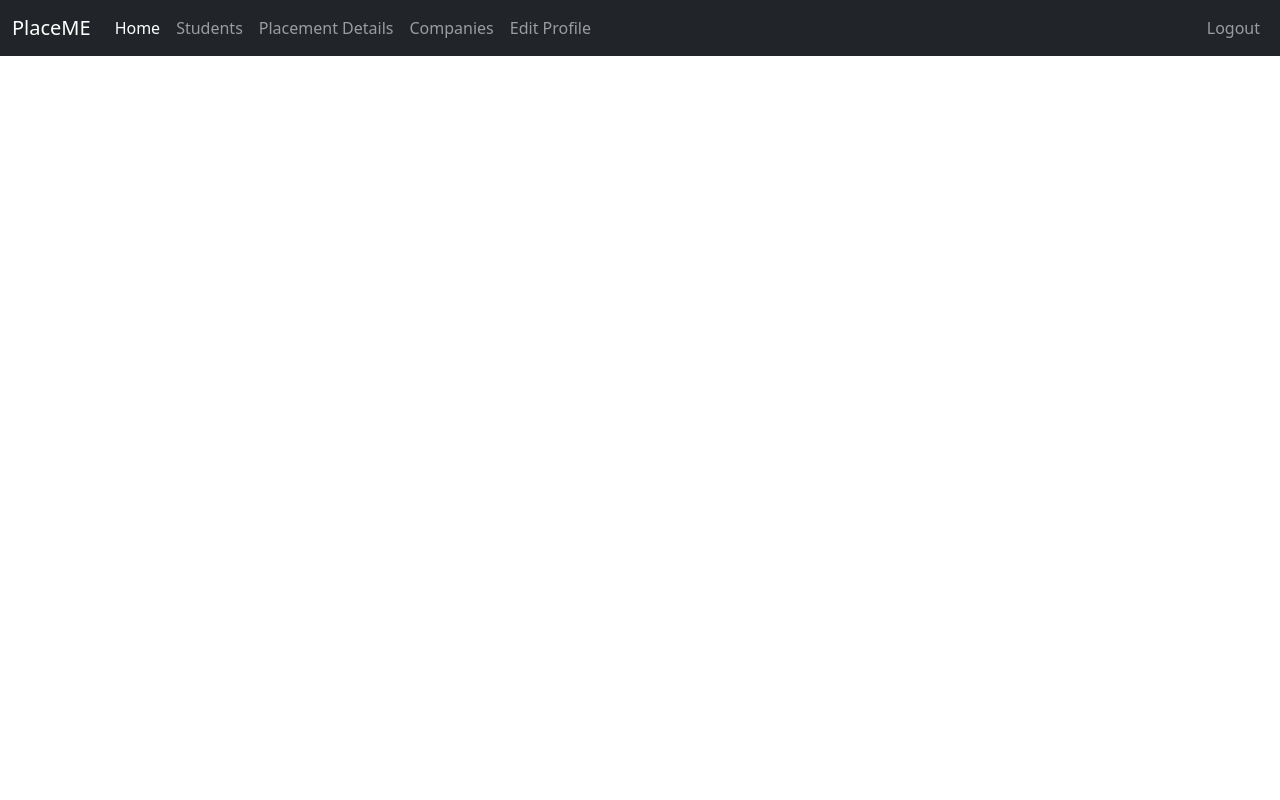
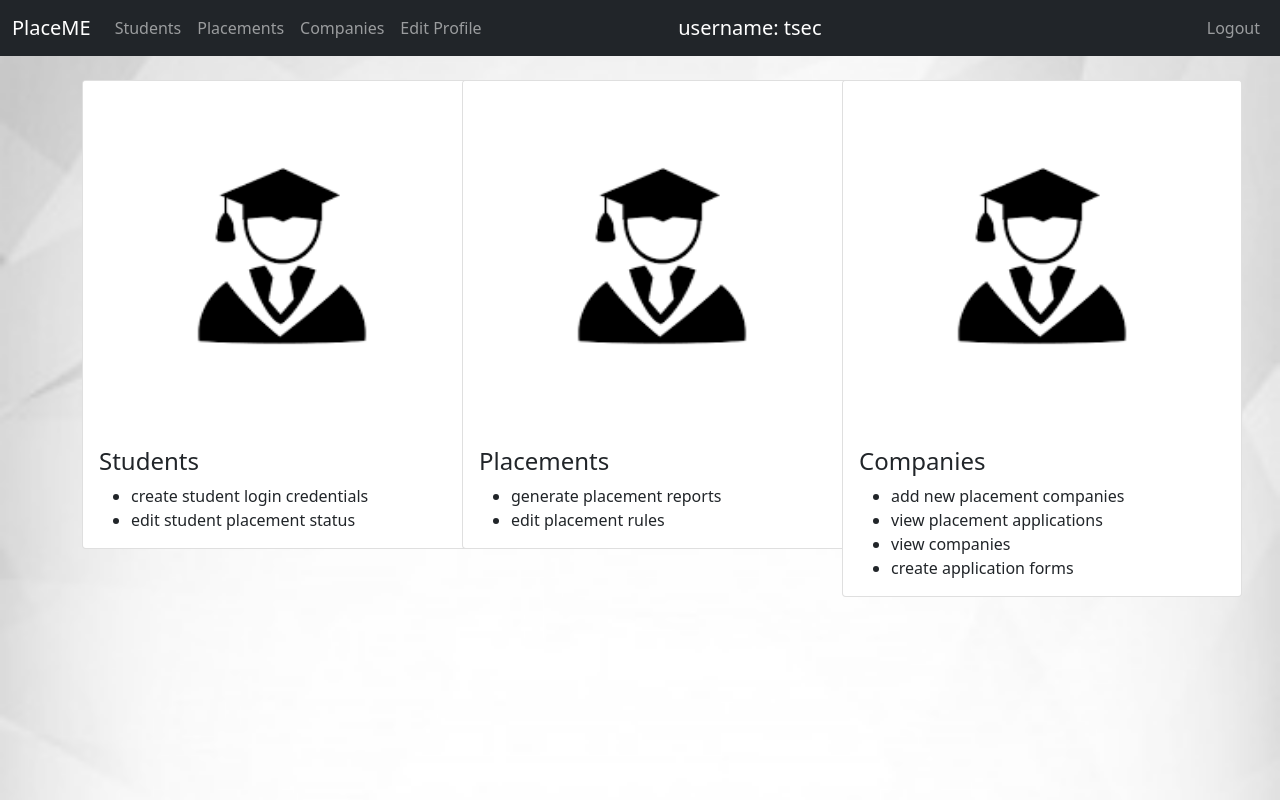
Before and after one commit to shobhitexe/placeme, a Django app: template base/templates/home.html in a window 1280 px wide. Run offline with Django 3.2, Linux system fonts and the light colour scheme; the template is opened without the code that fills it, so the values that code supplies are empty; a user stored in the database is signed in; some libraries are stand-ins or nearby versions.

Commit message:
added base

```diff
--- a/base/templates/base.html
+++ b/base/templates/base.html
@@ -6,6 +6,7 @@
     <meta name="viewport" content="width=device-width, initial-scale=1.0">
     <title>PlaceME</title>
     {% load static %}
+    <link href="{% static 'css/index.css' %}" rel="stylesheet">
     <link href="{% static 'css/bootstrap.min.css' %}" rel="stylesheet">
     <script src="{% static 'js/bootstrap.min.js' %}"></script>
 
@@ -19,16 +20,13 @@
           </button>
           <div class="collapse navbar-collapse" id="navbarNavDropdown">
             <ul class="navbar-nav">
-              <li class="nav-item">
-                <a class="nav-link active" aria-current="page" href="#">Home</a>
-              </li>
               {% if request.user.is_staff %}
               <li class="nav-item">
                 <a class="nav-link" href="#">Students</a>
               </li>
               {% endif %}
               <li class="nav-item">
-                <a class="nav-link" href="#">Placement Details</a>
+                <a class="nav-link" href="#">Placements</a>
               </li>
               <li class="nav-item">
                 <a class="nav-link" href="#">Companies</a>
@@ -37,6 +35,7 @@
                 <a class="nav-link" href="#">Edit Profile</a>
               </li>
             </ul>
+            <a class="navbar-brand mx-auto">username: {{ request.user.username }}</a>
             <ul class="navbar-nav ms-auto">
                 <li class="nav-item">
                     <a class="nav-link" href="#">Logout</a>
--- a/base/templates/home.html
+++ b/base/templates/home.html
@@ -1,5 +1,60 @@
 {% extends 'base.html' %}
+{% load static %}
+{% block content %}
+<br>
+<div class="container">
+    <div class="row">
+        {% if request.user.is_staff %}
+        <div class="col-lg-4 mb-4">
+            <div class="card" style="width:400px">
+                <img class="card-img-top" src="{% static 'images/student.png' %}" alt="Card image" height="350">
+                <div class="card-body">
+                <h4 class="card-title">Students</h4>
+                <ul class="card-text">
+                        <li>create student login credentials</li>
+                        <li>edit student placement status</li>
+                </ul>
+                </div>
+            </div>
+        </div>
+        {% endif %}
+        <div class="col-lg-4 mb-4">
+            <div class="card" style="width:400px">
+                <img class="card-img-top" src="{% static 'images/student.png' %}" alt="Card image" height="350">
+                <div class="card-body">
+                <h4 class="card-title">Placements</h4>
+                <ul class="card-text">
+                    {% if request.user.is_staff %}
+                        <li>generate placement reports</li>
+                        <li>edit placement rules</li>
+                    {% else %}
+                        <li>view placement rules</li>
+                        <li>view placement results</li>
+                    {% endif %}
+                </ul>
+                </div>
+            </div>
+        </div>
+        <div class="col-lg-4 mb-4">
+            <div class="card" style="width:400px">
+                <img class="card-img-top" src="{% static 'images/student.png' %}" alt="Card image" height="350">
+                <div class="card-body">
+                <h4 class="card-title">Companies</h4>
+                <ul class="card-text">
+                    {% if request.user.is_staff %}
+                        <li>add new placement companies</li>
+                        <li>view placement applications</li>
+                        <li>view companies</li>
+                        <li>create application forms</li>
+                    {% else %}
+                        <li>view companies</li>
+                        <li>apply for company placement</li>
+                    {% endif %}
+                </ul>
+                </div>
+            </div>
+        </div>
+    </div>
+</div>
 
-{% block content %}
-
-{% endblock %}
+{% endblock content %}
--- a/base/templates/index.html
+++ b/base/templates/index.html
@@ -5,7 +5,7 @@
     <title>PLACEME</title>
     {% load static %}
     <link href="{% static 'css/bootstrap.min.css' %}" rel="stylesheet">
-    <link href="{% static 'css/home.css' %}" rel="stylesheet">
+    <link href="{% static 'css/index.css' %}" rel="stylesheet">
     <script src="{% static 'js/bootstrap.min.js' %}"></script>
 </head>
 <body>
--- a/base/views.py
+++ b/base/views.py
@@ -2,12 +2,13 @@ from django.http.response import HttpResponse
 from django.shortcuts import redirect, render
 from django.contrib.auth import login,authenticate
 from django.contrib import messages
+from django.views.decorators.csrf import csrf_exempt
 # Create your views here.
 
 def index_view(request):
     return render(request,'index.html')
 
-
+@csrf_exempt
 def login_handle_view(request):
     if request.method == 'POST':
         username = request.POST.get('uname')
@@ -18,4 +19,4 @@ def login_handle_view(request):
             return render(request,'home.html')
         else:
             messages.error(request,"Invalid username or password.")
-            return render(request,'index.html')
+            return redirect(request.META['HTTP_REFERER'])
--- a/placeme/urls.py
+++ b/placeme/urls.py
@@ -20,5 +20,5 @@ from base.views import index_view,login_handle_view
 urlpatterns = [
     path('admin/', admin.site.urls),
     path('', index_view, name='index'),
-    path('login/',login_handle_view,name='loginhandle')
+    path('home/',login_handle_view,name='loginhandle')
 ]
```
Also changed, not shown: base/static/css/index.css (renamed from base/static/css/home.css), db.sqlite3.
